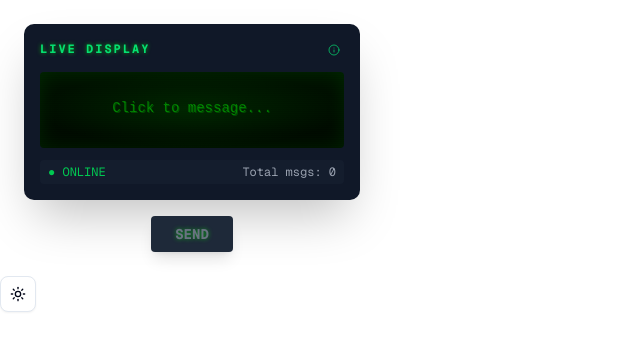
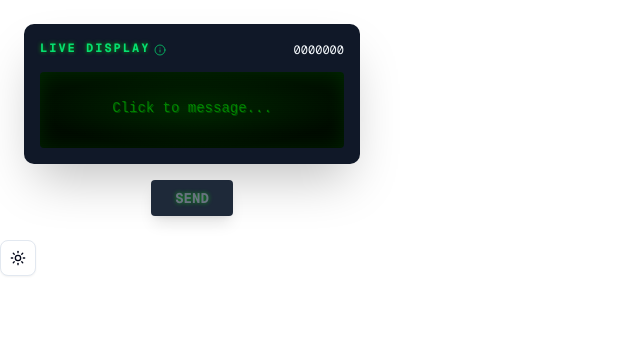
Before and after one commit to NOM1989/nick-site, a Next.js app: page / in a window 1280 px wide. Shown: the top 350 px of the page, without its empty margins (0-640 px from the left). Built offline with nearby package versions, Linux system fonts and the light colour scheme; no server answers.

Commit message:
update: display

```diff
--- a/src/app/components/retro-display.tsx
+++ b/src/app/components/retro-display.tsx
@@ -348,6 +348,7 @@ export default function RetroDisplay() {
         <div className="bg-gray-900 p-4 rounded-lg shadow-2xl">
           {/* Simple header */}
           <div className="flex justify-between items-center mb-3">
+            <div className="flex">
               <h3
                 className="font-mono text-green-400 text-sm font-bold tracking-wider"
                 style={{
@@ -371,6 +372,9 @@ export default function RetroDisplay() {
                 </HoverCardContent>
               </HoverCard>
             </div>
+            <p className="text-xs font-mono text-muted">000000{totalMessages}</p>
+          </div>
+
           {/* Display area */}
           <div
             ref={displayRef}
@@ -442,18 +446,8 @@ export default function RetroDisplay() {
             />
           </div>
 
-          {/* Status bar */}
-          <div className="mt-3 px-2 py-1 bg-gray-800/30 rounded">
-            <div className="flex justify-between items-center text-xs font-mono">
-              <span className={isOnline ? "text-green-500" : "text-orange-500"}>
-                {isOnline ? "●" : "○"} {isOnline ? "ONLINE" : "OFFLINE"}
-              </span>
-              <span className="text-gray-400">
-                Total msgs: {totalMessages}
-              </span>
         </div>
-          </div>
-        </div>
+
 
         {/* Send button */}
         <div className="mt-4 flex justify-center">
```
Lines whose indentation alone changed are shown as unchanged.
